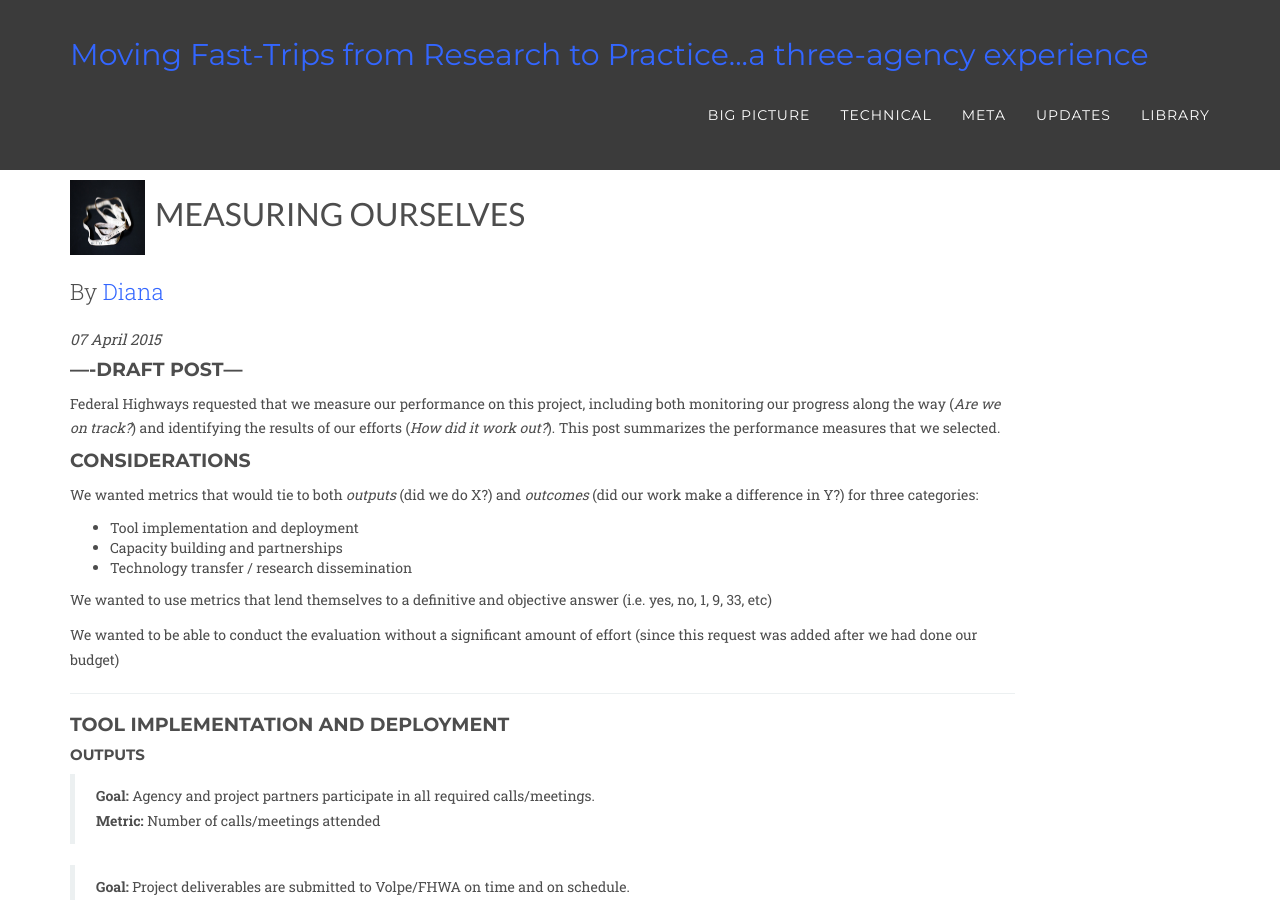
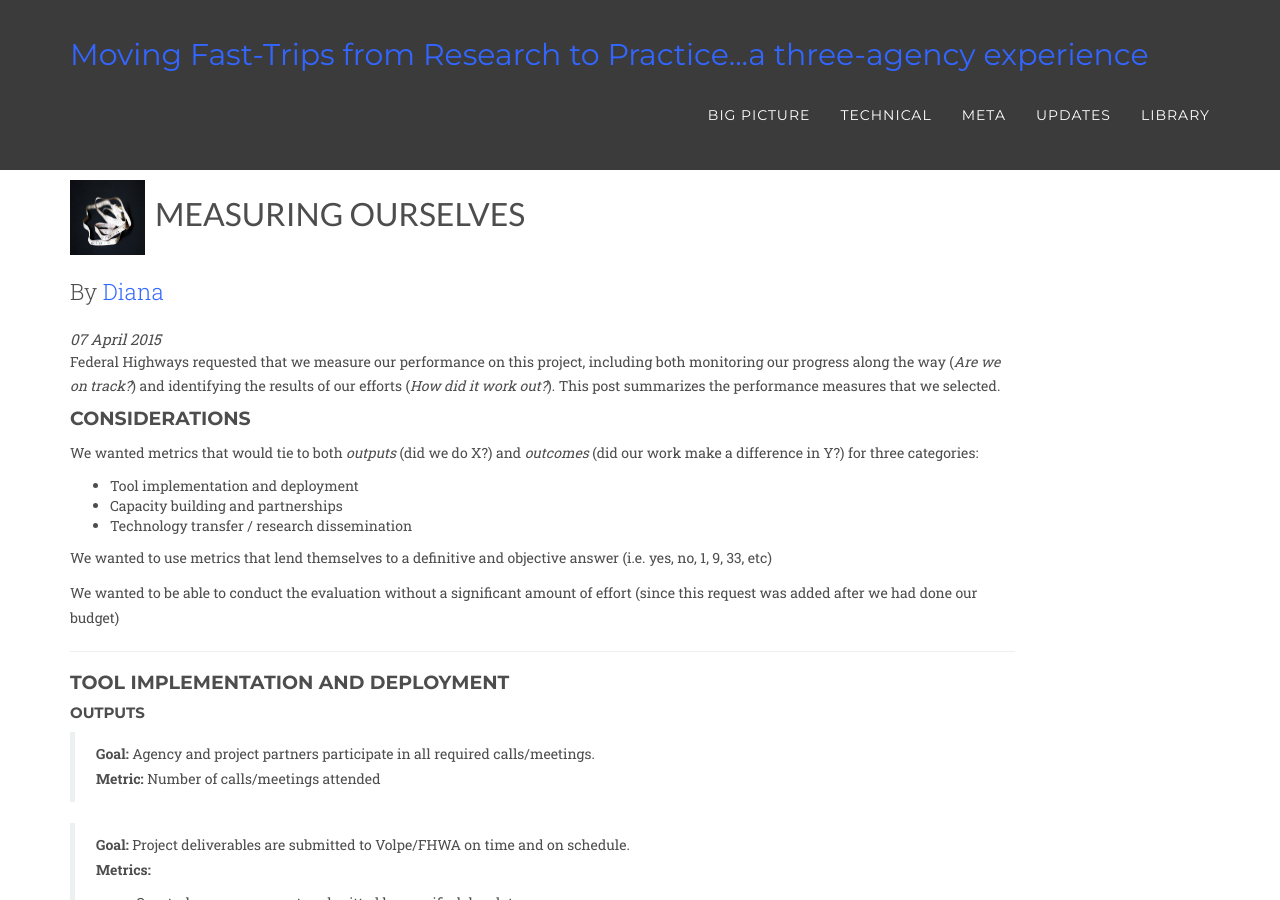
Before and after one commit to BayAreaMetro/fast-trips-project, a Jekyll site: the page built from _posts/2015-04-07-How-we-will-measure-ourselves.md, in a window 1280 px wide and 900 px high. Built offline with Jekyll 4.4.1, drawn with Linux system fonts in a browser that asks for light colours; some web fonts are replaced; comment, search, counter and statistics services are not loaded.

Commit message:
deleted "draft" from Measurement Post

```diff
--- a/_posts/2015-04-07-How-we-will-measure-ourselves.md
+++ b/_posts/2015-04-07-How-we-will-measure-ourselves.md
@@ -7,8 +7,6 @@ layout: post
 tags: [meta]
 
 ---
-
-#### ----DRAFT POST---
 
 Federal Highways requested that we measure our performance on this project, including both monitoring our progress along the way (*Are we on track?*) and identifying the results of our efforts (*How did it work out?*).  This post summarizes the performance measures that we selected.
 
```
